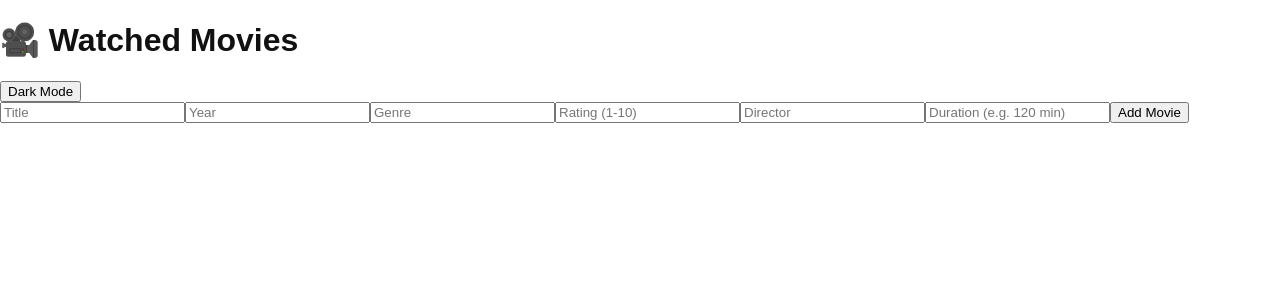
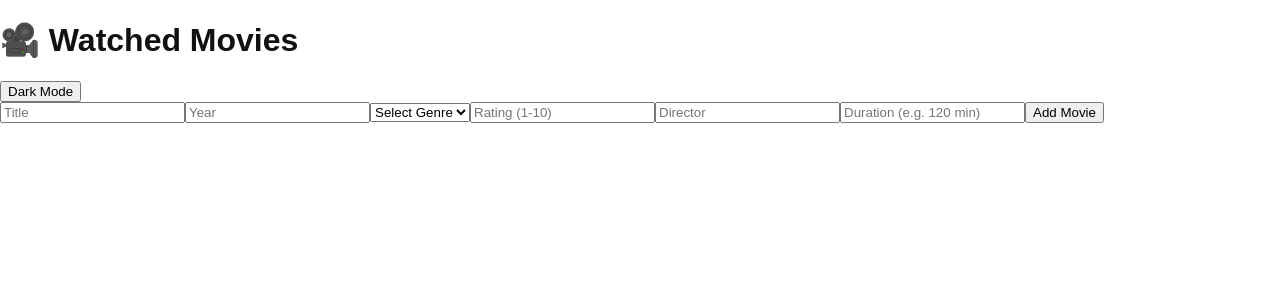
Before and after one commit to Elena-Nidelcu/Movie-agenda, a React (Vite) app in the folder cinescope/: page / in a window 1280 px wide. Shown: the top 300 px of the page. Built offline with nearby package versions, Linux system fonts and the light colour scheme.

Commit message:
Make genres field a dropdown

```diff
--- a/cinescope/src/App.jsx
+++ b/cinescope/src/App.jsx
@@ -84,7 +84,31 @@ function App() {
       <form onSubmit={handleSubmit} className="grid gap-2 max-w-md mb-6">
         <input className="border p-2" name="title" placeholder="Title" value={form.title} onChange={handleChange} />
         <input className="border p-2" name="year" placeholder="Year" value={form.year} onChange={handleChange} />
-        <input className="border p-2" name="genre" placeholder="Genre" value={form.genre} onChange={handleChange} />
+        <select
+          className="border p-2"
+          name="genre"
+          value={form.genre}
+          onChange={handleChange}
+        >
+          <option value="">Select Genre</option>
+          <option value="Action">Action</option>
+          <option value="Drama">Drama</option>
+          <option value="War">War</option>
+          <option value="Thriller">Thriller</option>
+          <option value="Biography">Biography</option>
+          <option value="Comedy">Comedy</option>
+          <option value="Crime">Crime</option>
+          <option value="Romance">Romance</option>
+          <option value="Animation">Animation</option>
+          <option value="Horror">Horror</option>
+          <option value="Sci-Fi">Sci-Fi</option>
+          <option value="Fantasy">Fantasy</option>
+          <option value="History">History</option>
+          <option value="Music">Music</option>
+          <option value="Sport">Sport</option>
+          <option value="Western">Western</option>
+          <option value="Mystery">Mystery</option>
+        </select>
         <input className="border p-2" name="rating" placeholder="Rating (1-10)" value={form.rating} onChange={handleChange} />
         <input className="border p-2" name="director" placeholder="Director" value={form.director} onChange={handleChange} />
         <input className="border p-2" name="duration" placeholder="Duration (e.g. 120 min)" value={form.duration} onChange={handleChange} />
```
